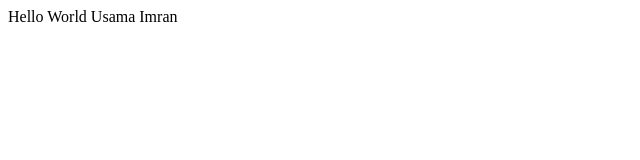
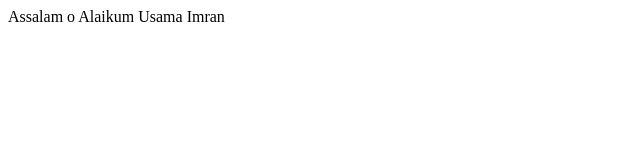
Before and after one commit to xamimran/bootcamp2020, a plain HTML site: page index.html in a window 1280 px wide. Shown: the full height of the page, 0-640 px from the left. Drawn offline with Linux system fonts and the light colour scheme.

```diff
--- a/index.html
+++ b/index.html
@@ -8,7 +8,7 @@
 </head>
 <body>
 <div>
-Hello World
+Assalam o Alaikum
 Usama Imran
 </div>
 </body>
```
